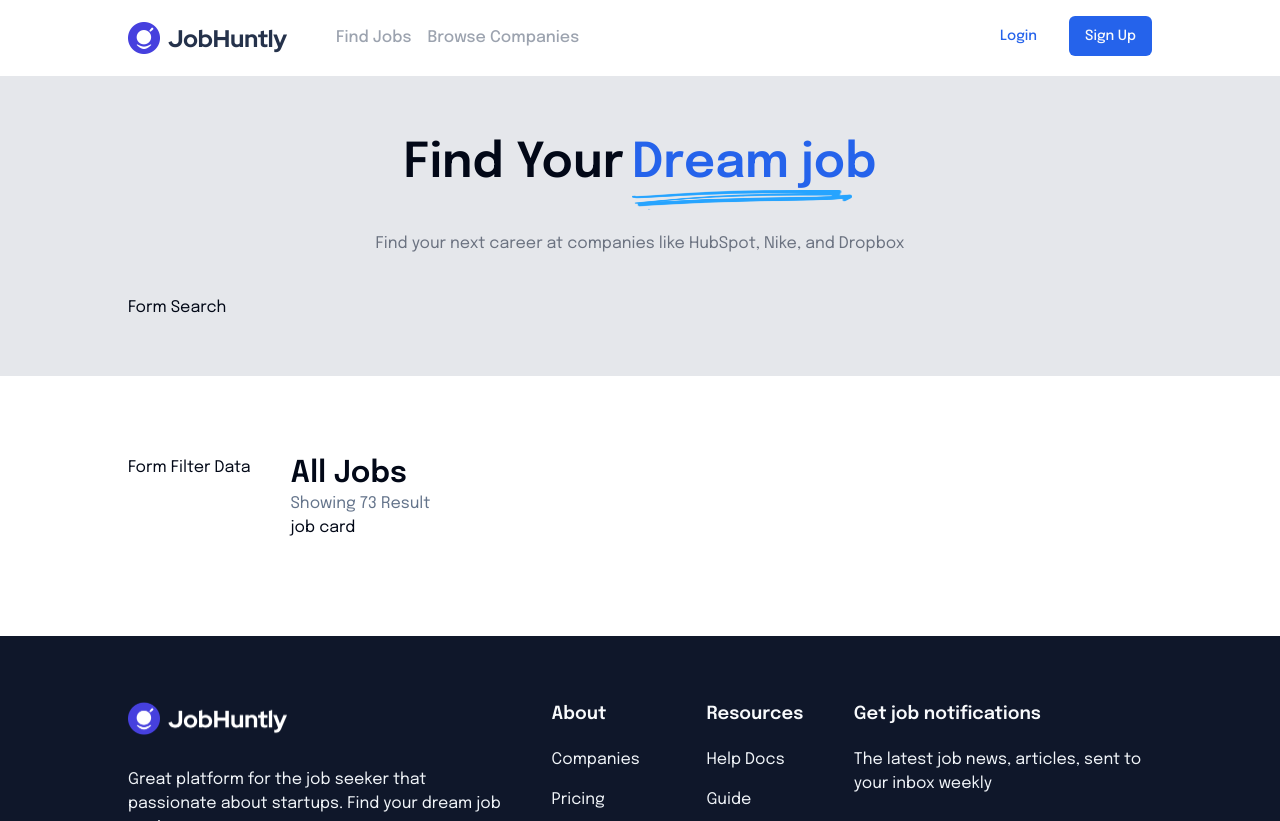
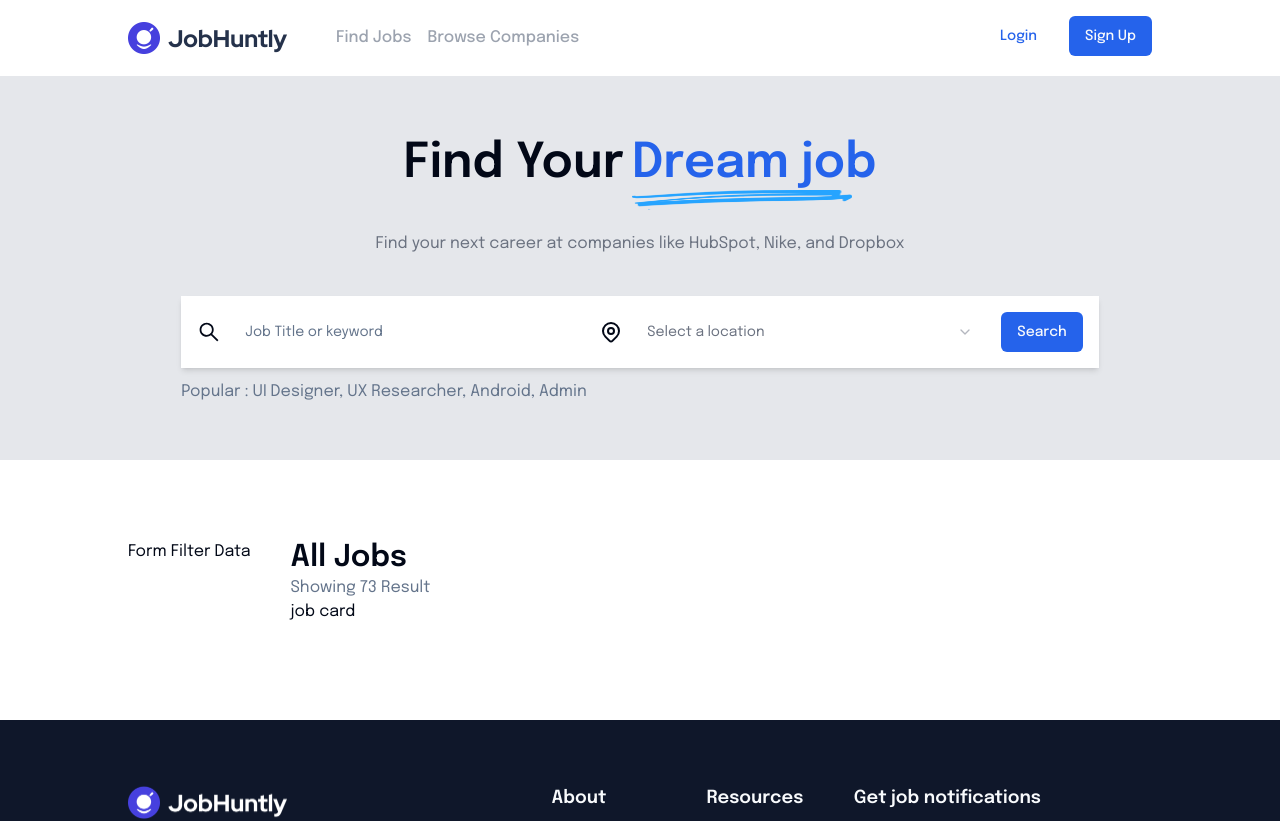
Before and after one commit to yusufhadi/job-hunt, a Next.js app: page /find-jobs in a window 1280 px wide. Shown: the top 821 px of the page. Built offline with nearby package versions, Linux system fonts and the light colour scheme.

Commit message:
slicing FormSeacrhDynamic component

```diff
--- /dev/null
+++ b/src/components/organisms/FormSearchDynamic/index.tsx
@@ -0,0 +1,57 @@
+import { Button } from "@/components/ui/button";
+import { Input } from "@/components/ui/input";
+import {
+  Select,
+  SelectContent,
+  SelectItem,
+  SelectTrigger,
+  SelectValue,
+} from "@/components/ui/select";
+import { LOCATION_OPTIONS } from "@/constants";
+import { optionType } from "@/types";
+import React, { FC } from "react";
+import { AiOutlineSearch } from "react-icons/ai";
+import { HiOutlineLocationMarker } from "react-icons/hi";
+
+interface FormSearchDynamicProps {}
+
+const FormSearchDynamic: FC<FormSearchDynamicProps> = ({}) => {
+  return (
+    <div className="mx-auto w-max">
+      <div className="bg-background p-4 shadow-md inline-flex items-center gap-4 relative w-max z-10 text-center">
+        <div className="inline-flex gap-3 items-center">
+          <AiOutlineSearch className="w-6 h-6" />
+          <Input
+            className="py-5 w-[350px] border-none"
+            placeholder="Job Title or keyword"
+          />
+        </div>
+        <div className="inline-flex gap-3 items-center">
+          <HiOutlineLocationMarker className="w-6 h-6" />
+          <Select>
+            <SelectTrigger className="w-[350px] border-none outline-none py-5 text-gray-500">
+              <SelectValue placeholder="Select a location" />
+            </SelectTrigger>
+            <SelectContent>
+              {LOCATION_OPTIONS.map((item: optionType, i: number) => (
+                <SelectItem key={i} value={item.id}>
+                  {item.label}
+                </SelectItem>
+              ))}
+            </SelectContent>
+          </Select>
+        </div>
+        <div>
+          <Button>Search</Button>
+        </div>
+      </div>
+      <div>
+        <div className="text-muted-foreground mt-3">
+          Popular : UI Designer, UX Researcher, Android, Admin
+        </div>
+      </div>
+    </div>
+  );
+};
+
+export default FormSearchDynamic;
--- a/src/constants/index.ts
+++ b/src/constants/index.ts
@@ -0,0 +1,20 @@
+import { optionType } from "@/types";
+
+export const LOCATION_OPTIONS: optionType[] = [
+  {
+    id: "Indonesia",
+    label: "Indonesia",
+  },
+  {
+    id: "Malaysia",
+    label: "Malaysia",
+  },
+  {
+    id: "Singapura",
+    label: "Singapura",
+  },
+  {
+    id: "Thailand",
+    label: "Thailand",
+  },
+];
--- a/src/containers/ExploreDataContainers/index.tsx
+++ b/src/containers/ExploreDataContainers/index.tsx
@@ -1,3 +1,4 @@
+import FormSearchDynamic from "@/components/organisms/FormSearchDynamic";
 import Image from "next/image";
 import React, { FC } from "react";
 
@@ -33,7 +34,7 @@ const ExploreDataContainers: FC<ExploreDataContainersProps> = ({}) => {
           </div>
         </div>
         <div>
-          <div>Form Search</div>
+          <FormSearchDynamic />
         </div>
       </div>
       <div className="mt-20 mb-16 px-32 flex flex-row items-start gap-10">
--- a/src/types/index.ts
+++ b/src/types/index.ts
@@ -7,3 +7,8 @@ export type JobType = {
   desc: string;
   categories: string[];
 };
+
+export type optionType = {
+  id: string;
+  label: string;
+};
```
